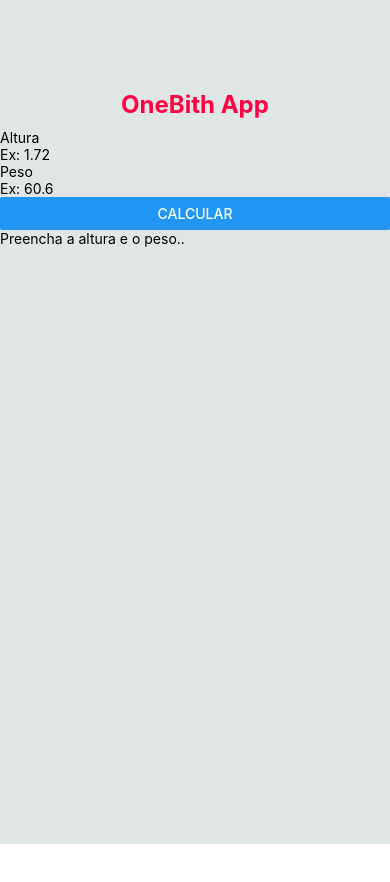
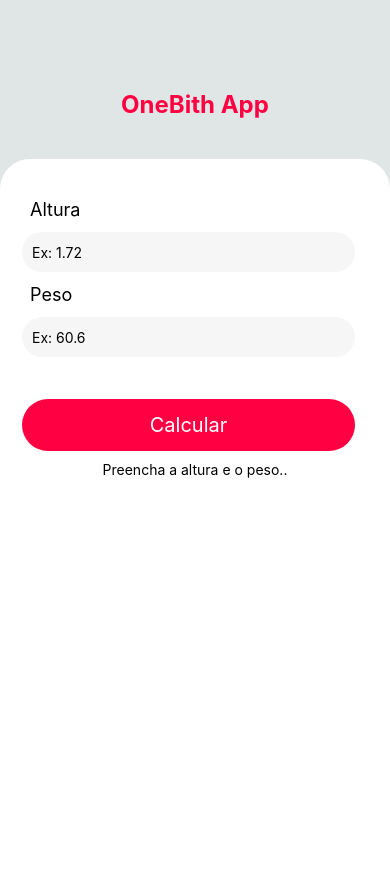
Before and after one commit to IuryPrates/oneBith, a React Native app in the folder oneBith/: screen / in a window 390 px wide. Shown: the top 882 px of the page. Before the commit the page ends 844 px from the top, so only its background shows below. Built offline with nearby package versions, Linux system fonts and the light colour scheme.

Commit message:
feat: add button with TouchableOpacity

```diff
--- a/oneBith/src/components/form/index.js
+++ b/oneBith/src/components/form/index.js
@@ -1,6 +1,7 @@
 import React, { useState } from 'react'
-import { TextInput, View, Text, Button } from 'react-native'
+import { TextInput, View, Text, TouchableOpacity } from 'react-native'
 import ResultImc from './resultimc'
+import styles from './style'
 
 export default function Form(){
 
@@ -29,29 +30,31 @@
     }
 
     return(
-        <View>
-            <View>
-                <Text>Altura</Text>
+        <View style={styles.formContext}>
+            <View style={styles.form}>
+                <Text style={styles.formLabel}>Altura</Text>
                 <TextInput
+                style={styles.formInput}
                 onChangeText={setHeight}
                 value={height}
                 placeholder='Ex: 1.72'//placeholder preenche a caixa de texto antes do usuário interagir
                 keyboardType='numeric'//chama o teclado para o usuário
                 />
 
-                <Text>Peso</Text>
+                <Text style={styles.formLabel}>Peso</Text>
                 <TextInput
+                style={styles.formInput}
                 onChangeText={setWeight}
                 value={weight}
                 placeholder='Ex: 60.6'
                 keyboardType='numeric'
                 />
-            </View>
-            <View>
-                <Button
+                <TouchableOpacity
+                style={styles.formButton}
                 onPress={()=> validationImc()} //chamada da função de calcular quando pressionar o botão
-                title={textButton}//descrição do botão
-                />
+                >
+                <Text style={styles.textFormButton}>{textButton}</Text>
+                </TouchableOpacity>
             </View>
             <ResultImc
             messageResultImc={messageImc} //mensagem setada
--- a/oneBith/src/components/form/style.js
+++ b/oneBith/src/components/form/style.js
@@ -1,7 +1,50 @@
 import { StyleSheet } from "react-native"
 
 const styles = StyleSheet.create({
-    Result:{
-
+    formContext:{
+        width: "100%",
+        height: "100%",
+        bottom: 0,
+        backgroundColor: "#ffffff",
+        alignItems: 'center',
+        marginTop: 30,
+        borderTopRightRadius: 30,
+        borderTopLeftRadius: 30,
+    },
+    form:{
+        width: "100%",
+        height: "auto",
+        marginTop: 30,
+        padding: 10,
+    },
+    formLabel:{
+        color: 'black',
+        fontSize: 18,
+        paddingLeft: 20,
+    },
+    formInput:{
+        width: "90%",
+        borderRadius: 50,
+        backgroundColor: "#f6f6f6",
+        height: 40,
+        margin: 12,
+        paddingLeft: 10,
+    },
+    textFormButton:{
+        fontSize: 20,
+        color: "#ffffff",
+    },
+    formButton:{
+        borderRadius: 50,
+        alignItems: 'center',
+        justifyContent: 'center',
+        width: "90%",
+        backgroundColor: "#ff0043",
+        paddingTop: 14,
+        paddingBottom: 14,
+        marginLeft: 12,
+        marginTop: 30,
     }
 })
+
+export default styles;
```
